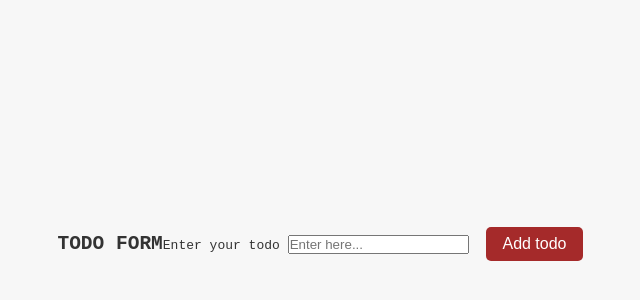
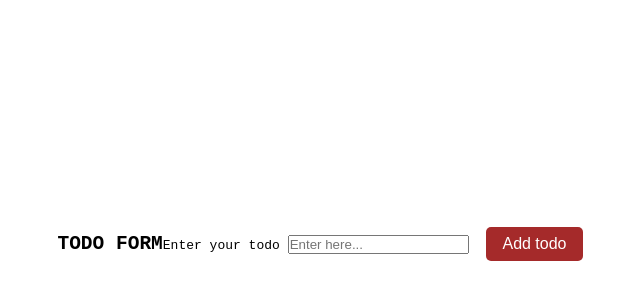
Before and after one commit to ikhwannaufal/todo-app-tuto, a plain HTML site: page index.html in a window 1280 px wide. Shown: the part 156-456 px from the top of the page, 320-960 px from the left. Drawn offline with Linux system fonts and the light colour scheme.

Commit message:
Update style.css

```diff
--- a/style.css
+++ b/style.css
@@ -6,8 +6,8 @@
 
 body {
     font-family: monospace;
-    background-color: #f7f7f7;
-    color: #333;
+    background-color: white;
+    color: #black;
     display: flex;
     justify-content: center;
     align-items: center;
```
